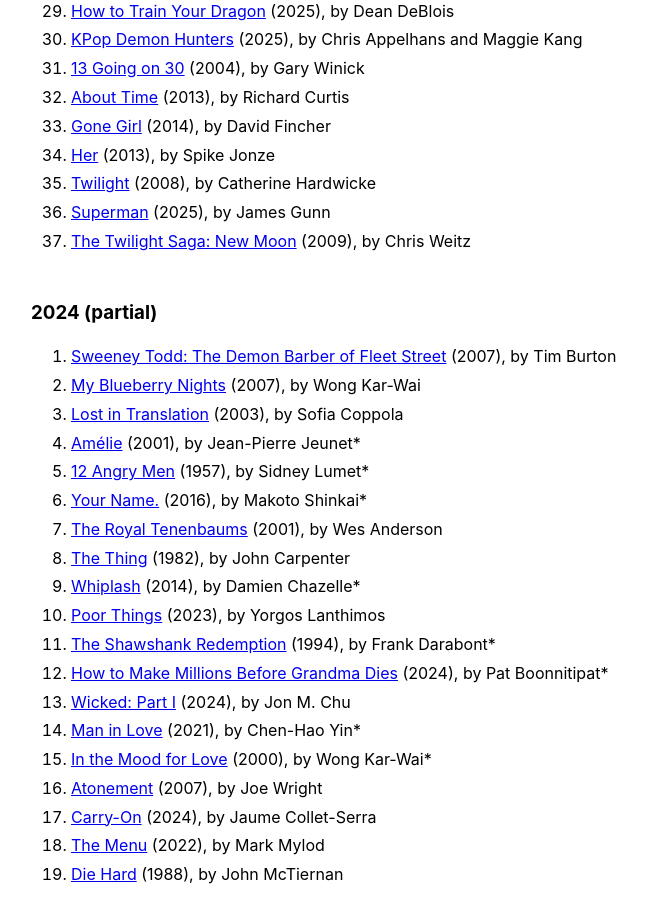
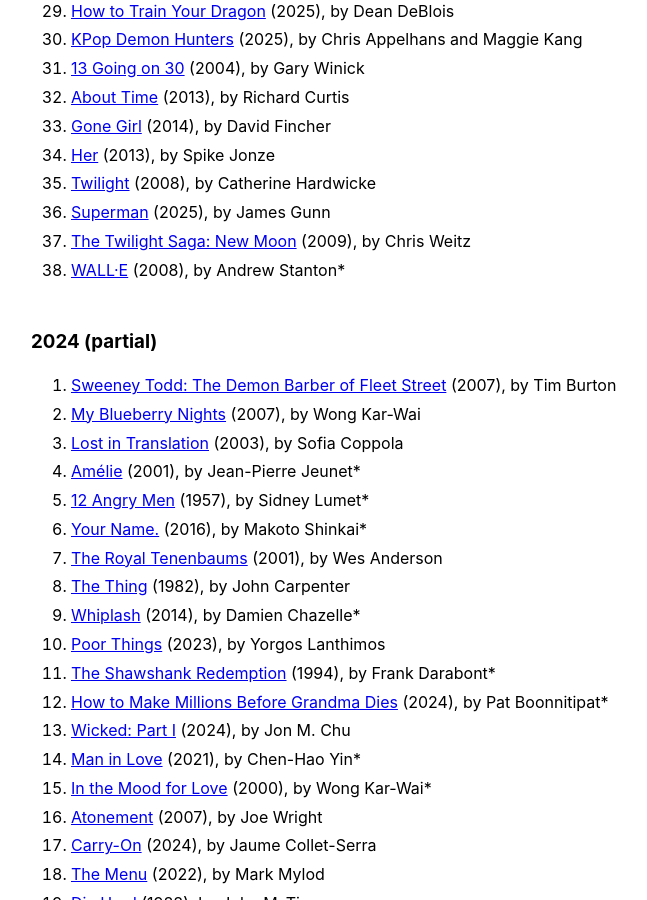
Before and after one commit to llucasly/llucasly.github.io, a Jekyll site: the page built from watching list.md, in a window 1280 px wide and 900 px high, scrolled down 1134 px. Shown: the whole window, without its empty margins (289-936 px from the left). Built offline with Jekyll 4.4.1, drawn with Linux system fonts in a browser that asks for light colours.

Commit message:
Added Movie

```diff
--- a/watching list.md
+++ b/watching list.md
@@ -45,6 +45,7 @@ Films I especially loved are marked with an astrisk (*).
 35. [Twilight](https://letterboxd.com/film/twilight-2008/) (2008), by Catherine Hardwicke
 36. [Superman](https://letterboxd.com/film/superman-2025/) (2025), by James Gunn
 37. [The Twilight Saga: New Moon](https://letterboxd.com/film/the-twilight-saga-new-moon/) (2009), by Chris Weitz
+38. [WALL·E](https://letterboxd.com/film/walle/) (2008), by Andrew Stanton*
 
 ### 2024 (partial)
 1. [Sweeney Todd: The Demon Barber of Fleet Street](https://letterboxd.com/film/sweeney-todd-the-demon-barber-of-fleet-street-2007/) (2007), by Tim Burton
```
